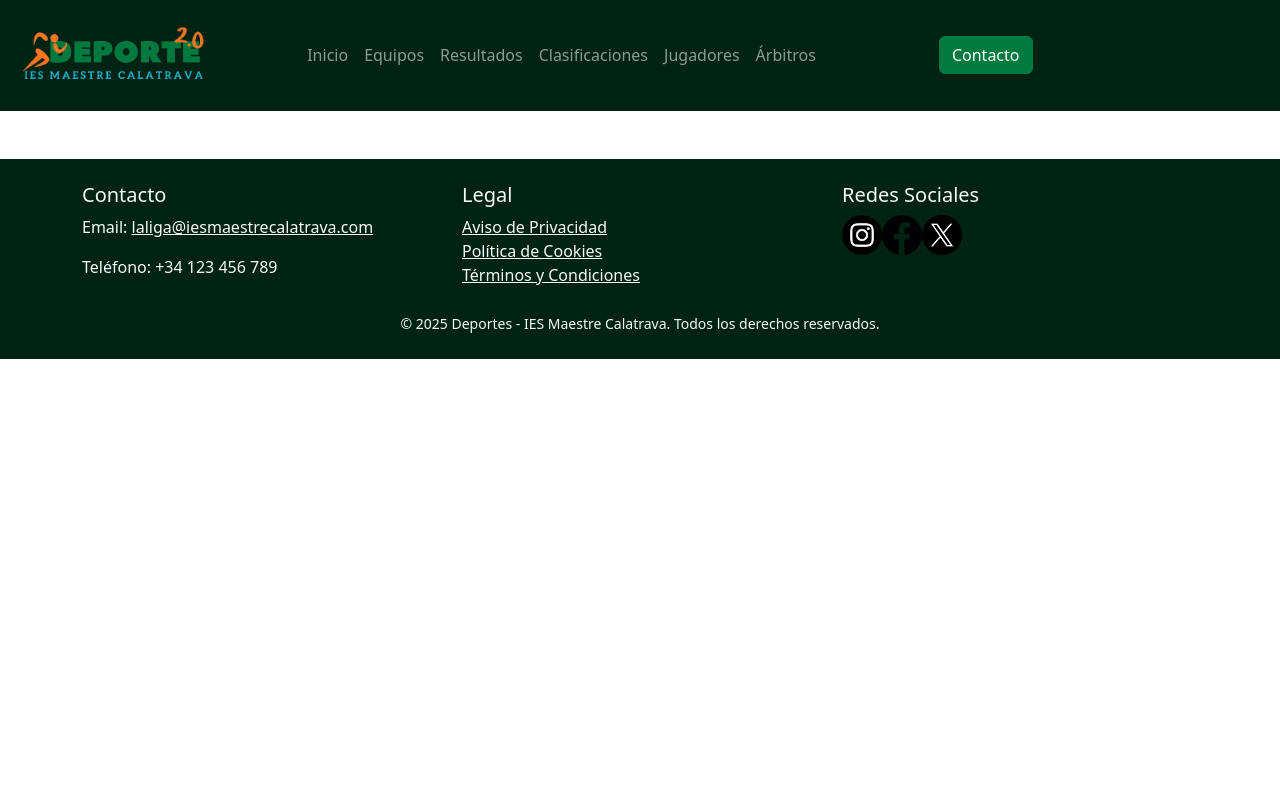
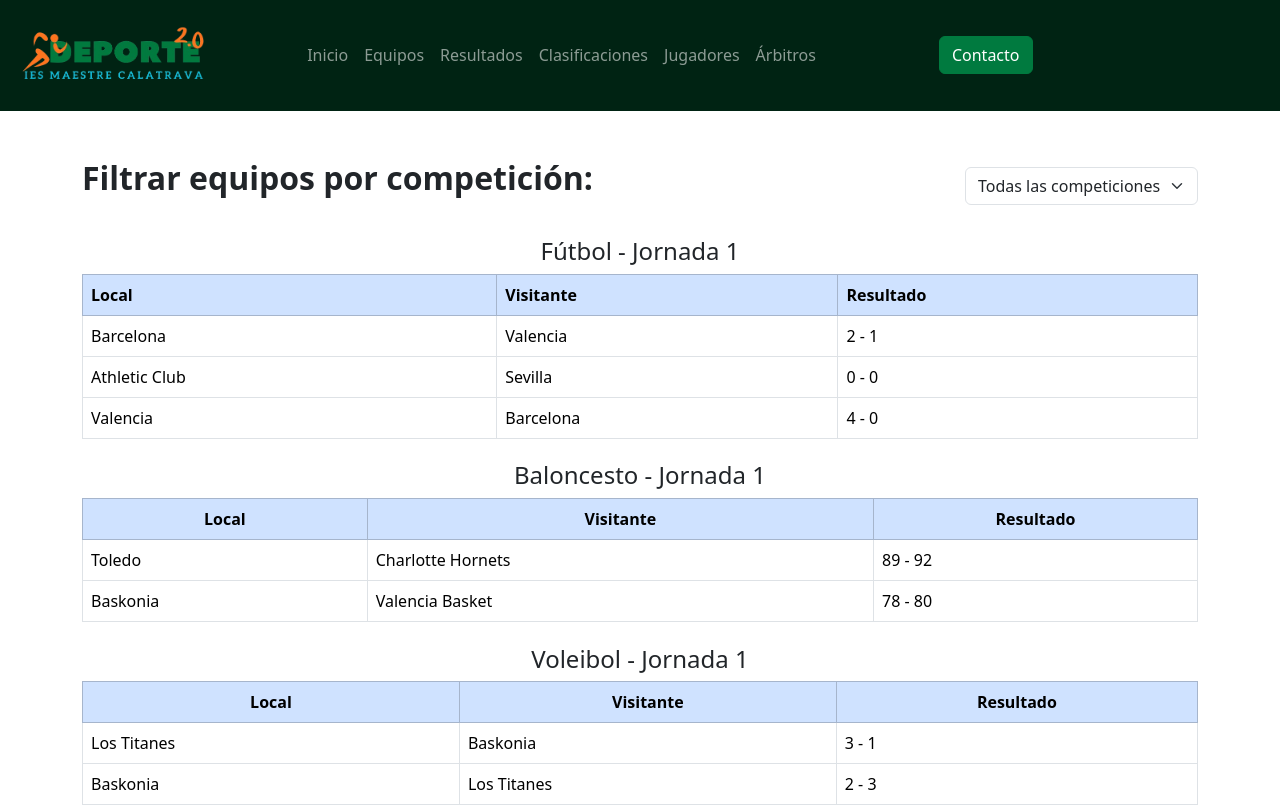
Before and after one commit to EstrHuP/PAUF02-La-Liga-2.0, an Angular app: page /results in a window 1280 px wide. Before the commit this address led to /. Shown: the top 806 px of the page. Built offline with nearby package versions, Linux system fonts and the light colour scheme.

Commit message:
feat(results): Add results page

```diff
--- /dev/null
+++ b/src/app/features/results/pages/results-page/results-page.html
@@ -0,0 +1,83 @@
+<main>
+   <div class="container mt-5">
+        <div class="filter d-flex justify-content-between align-items-center mb-4">
+            <h2 class="fw-bold mb-3">Filtrar equipos por competición:</h2>
+            <select id="competitionFilter" class="form-select w-auto">
+                <option value="all">Todas las competiciones</option>
+                <option value="footballOption">Fútbol</option>
+                <option value="basketOption">Baloncesto</option>
+                <option value="volleyOption">Voleibol</option>
+            </select>
+        </div>
+        <div class="results-list">
+            <!-- Football -->
+            <div class="competition-result footballOption">
+            <h4>Fútbol - Jornada 1</h4>
+            <table class="table table-bordered">
+                <thead class="table-primary">
+                <tr>
+                    <th>Local</th>
+                    <th>Visitante</th>
+                    <th>Resultado</th>
+                </tr>
+                </thead>
+                <tbody>
+                <tr>
+                    <td>Barcelona</td><td>Valencia</td><td>2 - 1</td>
+                </tr>
+                <tr>
+                    <td>Athletic Club</td><td>Sevilla</td><td>0 - 0</td>
+                </tr>
+                <tr>
+                    <td>Valencia</td><td>Barcelona</td><td>4 - 0</td>
+                </tr>
+                </tbody>
+            </table>
+            </div>
+
+            <!-- Basket -->
+            <div class="competition-result basketOption">
+            <h4>Baloncesto - Jornada 1</h4>
+            <table class="table table-bordered">
+                <thead class="table-primary text-center">
+                <tr>
+                    <th>Local</th>
+                    <th>Visitante</th>
+                    <th>Resultado</th>
+                </tr>
+                </thead>
+                <tbody>
+                <tr>
+                    <td>Toledo</td><td>Charlotte Hornets</td><td>89 - 92</td>
+                </tr>
+                <tr>
+                    <td>Baskonia</td><td>Valencia Basket</td><td>78 - 80</td>
+                </tr>
+                </tbody>
+            </table>
+            </div>
+
+            <!-- Volleyball -->
+            <div class="competition-result volleyOption">
+                <h4>Voleibol - Jornada 1</h4>
+                <table class="table table-bordered">
+                    <thead class="table-primary text-center">
+                    <tr>
+                        <th>Local</th>
+                        <th>Visitante</th>
+                        <th>Resultado</th>
+                    </tr>
+                    </thead>
+                    <tbody>
+                    <tr>
+                        <td>Los Titanes</td><td>Baskonia</td><td>3 - 1</td>
+                    </tr>
+                    <tr>
+                        <td>Baskonia</td><td>Los Titanes</td><td>2 - 3</td>
+                    </tr>
+                    </tbody>
+                </table>
+            </div>
+        </div>
+    </div>
+</main>
```
Also changed, not shown: src/app/app.routes.ts (+10 -1 lines), src/app/features/results/pages/results-page/results-page.ts (added, +11 -0 lines), src/app/features/results/pages/results-page/results-page.scss (added), 1 other file (tests, documents, lock files or other folders).
